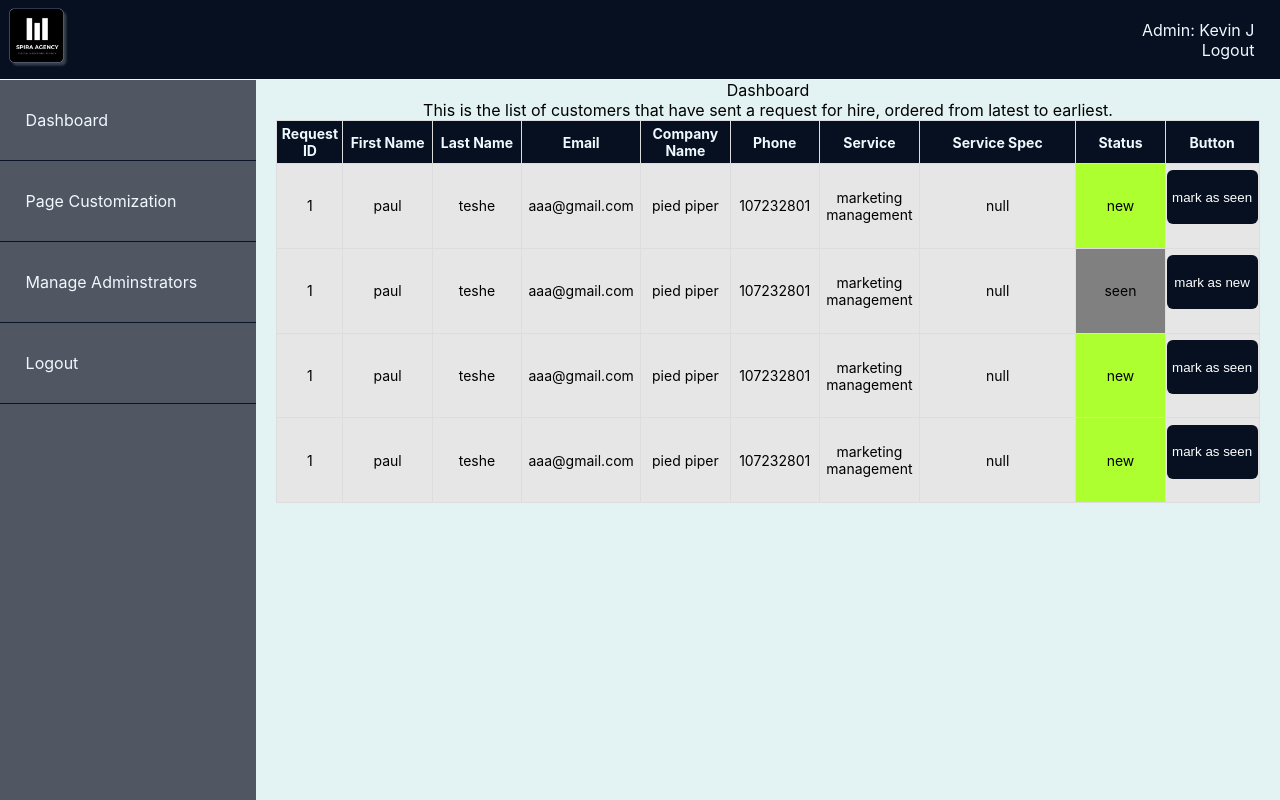
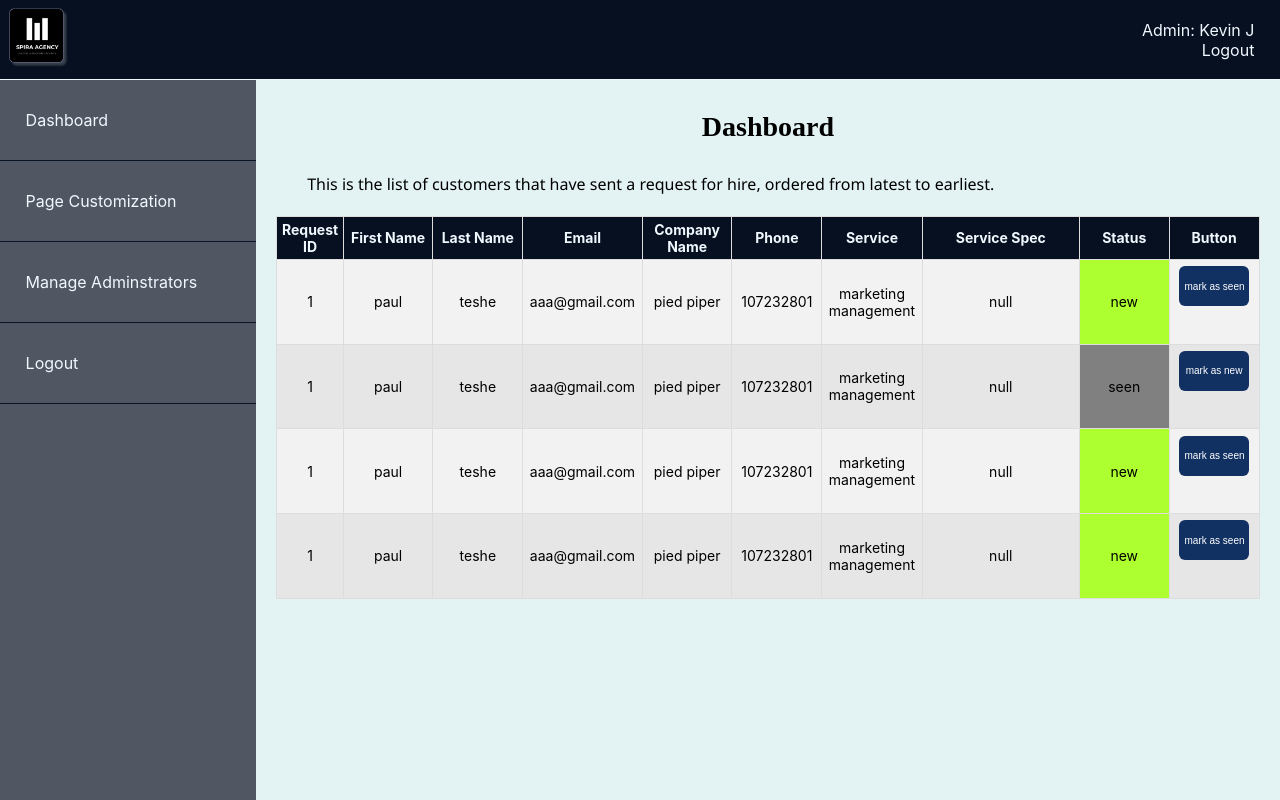
Before and after one commit to PaulTeshome/spira-site, a React (Create React App) app in the folder spira/: page /admin in a window 1280 px wide. Built offline with nearby package versions, Linux system fonts and the light colour scheme.

Commit message:
Update Dashboard.css

```diff
--- a/spira/src/components/Dashboard.css
+++ b/spira/src/components/Dashboard.css
@@ -5,6 +5,23 @@
     flex-wrap: nowrap;
     justify-content: center;
     align-items: center;
+}
+
+.dashboard-title{
+    font-family: 'Times New Roman', Times, serif;
+    font-size: 12px;
+    font-weight: bold;
+    text-align: center;
+    width: 100%;
+    margin-block: 3%;
+}
+
+.dashboard-intro{
+    font-family:'Segoe UI', Tahoma, Geneva, Verdana, sans-serif ;
+    font-size: 8px;
+    margin-bottom: 2%;
+    margin-inline:5%;
+    width: 90%;
 }
 
 .table-holder{
@@ -16,7 +33,7 @@
     border-radius: 12px;
     width:96%;
     margin-inline: 2%;
-    font-size: 14px;
+    font-size: 8px;
     border-collapse: collapse;
     margin-bottom: 10%;
 }
@@ -35,7 +52,7 @@
     width:8%;
     border: 1px solid #ddd;
     border-collapse: collapse;
-    min-height: 30px;
+    min-height: 20px;
     overflow-x: auto;
 }
 
@@ -52,9 +69,12 @@
 }
 
 
-.request-table tr{background-color: #e7e6e6;}
+.request-table tbody{
+    background-color: #e7e6e6;
+    height: 20px;
+}
 
-.request-table tr:nth-child(even){background-color: #f2f2f2;}
+.request-table tbody:nth-child(even){background-color: #f2f2f2;}
 
 .request-table tr:hover {background-color: #c7daf9;}
 
@@ -65,3 +85,65 @@
 .seen{
     background-color: grey;
 }
+
+.table-btn, .table-btn2{
+    width:100% !important;
+    height: 80px !important;
+    font-size: 4px !important;
+    background-color: #123163 !important;
+}
+
+.table-btn:hover{
+    background-color: yellowgreen !important;
+}
+
+.table-btn2:hover{
+    background-color: grey !important;
+}
+
+@media only screen and (min-width: 600px) {
+    /* For tablets: */
+    .dashboard-title{
+        font-size: 26px;
+        font-weight: bold;
+    }
+
+    .dashboard-intro{
+        font-size: 14px;
+        margin-bottom: 2%;
+    }
+
+    .request-table{
+        font-size: 12px;
+    }
+
+    .table-btn, .table-btn2{
+        font-size: 6px !important;
+    }
+
+}
+
+@media only screen and (min-width: 850px) {
+    /* For desktop: */
+    .dashboard-title{
+        font-size: 28px;
+        font-weight: bold;
+    }
+
+    .dashboard-intro{
+        font-size: 16px;
+        margin-bottom: 2%;
+    }
+
+    .request-table{
+        font-size: 14px;
+    }
+
+    .table-btn, .table-btn2{
+        width:80% !important;
+        height: 40px !important;
+        margin-inline: 10% !important;
+        font-size: 10px !important;
+    }
+
+}
```
